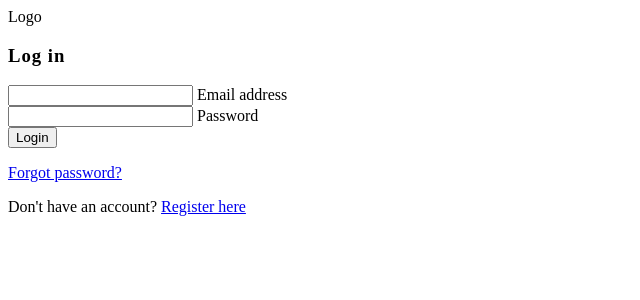
After one commit to Sagarsonara2143/Django_project, a Django app: template myapp/templates/login1.html in a window 1280 px wide. The commit adds this page. Shown: the top 300 px of the page, without its empty margins (0-640 px from the left). Run offline with Django 4.2, Linux system fonts and the light colour scheme; the template is opened without the code that fills it, so the values that code supplies are empty.

Commit message:
08.04.2023

```diff
--- /dev/null
+++ b/myapp/templates/login1.html
@@ -0,0 +1,54 @@
+<!DOCTYPE html>
+<html>
+<head>
+  <meta charset="utf-8">
+  <meta name="viewport" content="width=device-width, initial-scale=1">
+  <title></title>
+</head>
+<body>
+
+<section class="vh-100">
+  <div class="container-fluid">
+    <div class="row">
+      <div class="col-sm-6 text-black">
+
+        <div class="px-5 ms-xl-4">
+          <i class="fas fa-crow fa-2x me-3 pt-5 mt-xl-4" style="color: #709085;"></i>
+          <span class="h1 fw-bold mb-0">Logo</span>
+        </div>
+
+        <div class="d-flex align-items-center h-custom-2 px-5 ms-xl-4 mt-5 pt-5 pt-xl-0 mt-xl-n5">
+
+          <form style="width: 23rem;">
+
+            <h3 class="fw-normal mb-3 pb-3" style="letter-spacing: 1px;">Log in</h3>
+
+            <div class="form-outline mb-4">
+              <input type="email" id="form2Example18" class="form-control form-control-lg" />
+              <label class="form-label" for="form2Example18">Email address</label>
+            </div>
+
+            <div class="form-outline mb-4">
+              <input type="password" id="form2Example28" class="form-control form-control-lg" />
+              <label class="form-label" for="form2Example28">Password</label>
+            </div>
+
+            <div class="pt-1 mb-4">
+              <button class="btn btn-info btn-lg btn-block" type="button">Login</button>
+            </div>
+
+            <p class="small mb-5 pb-lg-2"><a class="text-muted" href="#!">Forgot password?</a></p>
+            <p>Don't have an account? <a href="#!" class="link-info">Register here</a></p>
+
+          </form>
+
+        </div>
+
+      </div>
+
+    </div>
+  </div>
+</section>
+
+</body>
+</html>
--- a/myapp/templates/signup.html
+++ b/myapp/templates/signup.html
@@ -59,7 +59,7 @@
 
 			<tr>
 				<td>Confirm Password</td>
-				<td><input type="password" name="password"></td>
+				<td><input type="password" name="cpassword"></td>
 			</tr>
 			<tr>
 				<td colspan="2" align="center">
--- a/myapp/views.py
+++ b/myapp/views.py
@@ -29,7 +29,7 @@ def signup(request):
 			msg = "Email ID is already registered"
 			return render(request,'signup.html',{'msg':msg})
 		except:
-			if request.POST['password']==request.POST['cpassword']
+			if request.POST['password']==request.POST['cpassword']:
 				User.objects.create(
 					fname=request.POST['fname'],
 					lname=request.POST['lname'],
@@ -42,7 +42,7 @@ def signup(request):
 				msg="User Signup Successfully.."
 				return render(request,'signup.html',{'msg':msg})
 			else:
-				msg="Passord and confirm password does not match"
+				msg="Passord and confirm password does not matched"
 				return render(request,'signup.html',{'msg':msg})
 	else:
 		return render(request,'signup.html')
```
Also changed, not shown: myapp/templates/login.html (+23 -0 lines), db.sqlite3.
